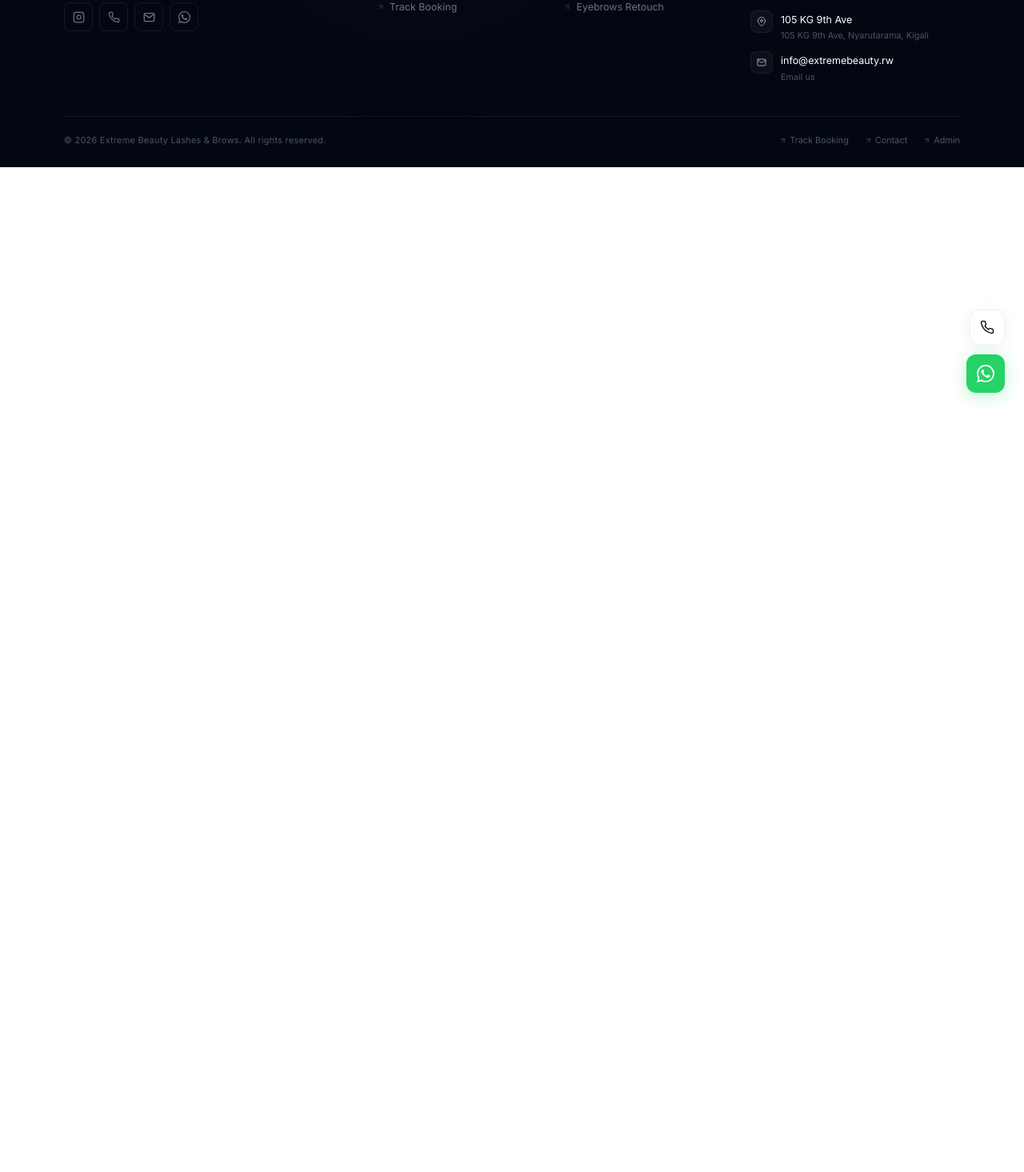
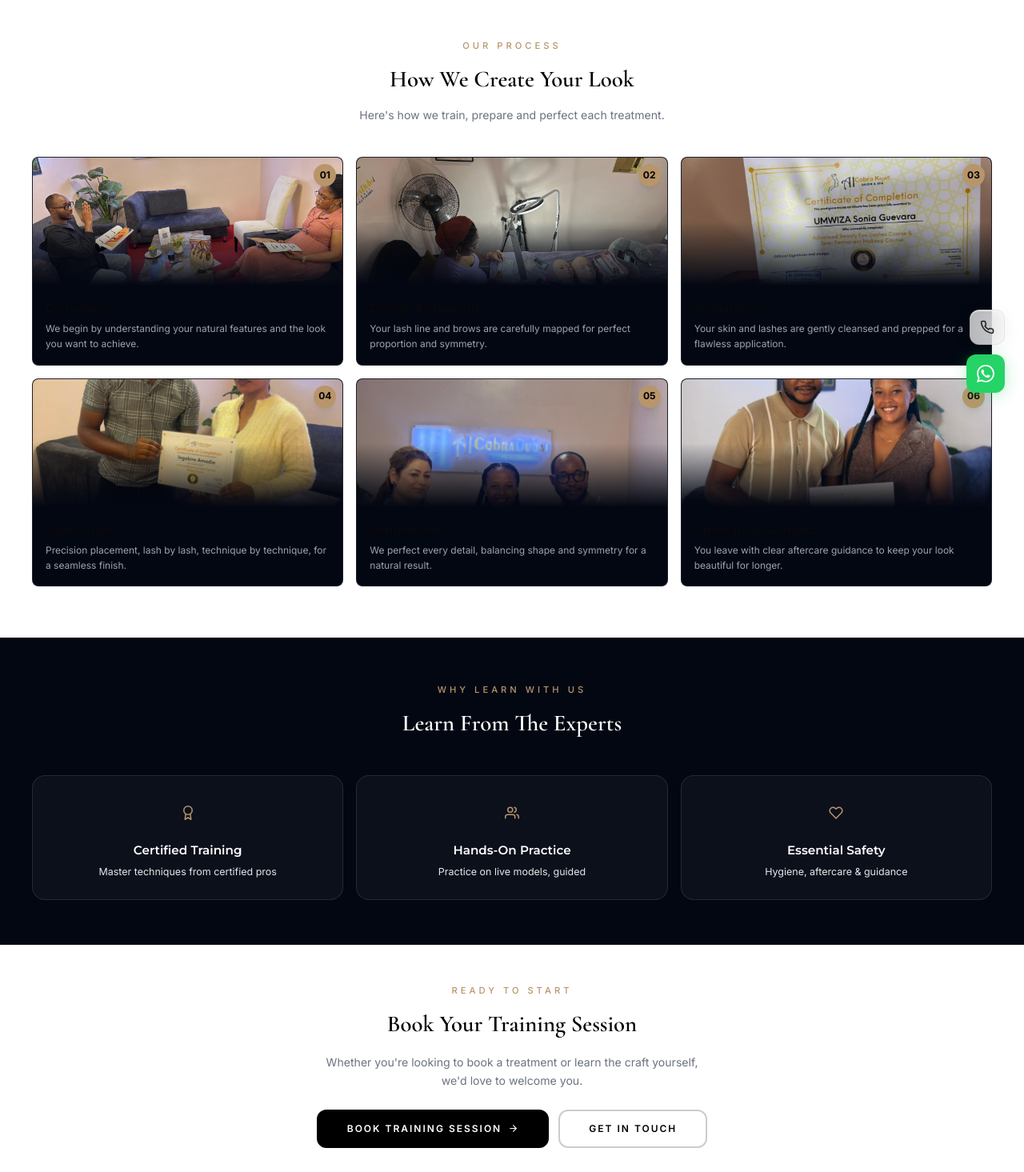
Before and after one commit to adolphenayituriki/ExtremeBeauty_E-Booking-Website, a React (Create React App) app in the folder frontend/: page /teaching in a window 1280 px wide. Shown: the part 285-1750 px from the top of the page at 80% size. Before the commit the page ends 800 px from the top, so only its background shows below. Built offline with nearby package versions, Linux system fonts and the light colour scheme; no server answers.

Commit message:
feat: add Teaching page with compact home section and bookable training session

```diff
--- a/frontend/src/App.js
+++ b/frontend/src/App.js
@@ -11,6 +11,7 @@ import About from './pages/About';
 import Booking from './pages/Booking';
 import Contact from './pages/Contact';
 import Tracking from './pages/Tracking';
+import Teaching from './pages/Teaching';
 import { AuthProvider, useAuth } from './context/AdminAuthContext';
 import AdminLogin from './pages/admin/AdminLogin';
 import AdminLayout from './pages/admin/AdminLayout';
@@ -93,6 +94,7 @@ function App() {
               <Route path="/booking" element={<Booking />} />
               <Route path="/contact" element={<Contact />} />
               <Route path="/tracking" element={<Tracking />} />
+              <Route path="/teaching" element={<Teaching />} />
 
               {/* Admin routes */}
               <Route path="/admin/login" element={<AdminLogin />} />
--- a/frontend/src/components/Navbar.js
+++ b/frontend/src/components/Navbar.js
@@ -24,6 +24,7 @@ const categoryLinks = [
   { path: '/services', label: 'Brows', category: 'Brows' },
   { path: '/services', label: 'Lash Lift', category: 'Lash Lift' },
   { path: '/about', label: 'About Us' },
+  { path: '/teaching', label: 'Teaching' },
   { path: '/contact', label: 'Contact' },
 ];
 
--- a/frontend/src/data/services.js
+++ b/frontend/src/data/services.js
@@ -107,6 +107,15 @@ export const services = [
     description:
       "Touch-up and refresh service for previously done microblading, microshading, or combination brows.",
   },
+  {
+    name: "Training Session",
+    price: 0,
+    priceFormatted: "On Request",
+    image: "/images/Teaching-1.jpeg",
+    category: "Training",
+    description:
+      "Learn the craft of lashes and brows. Certified training, hands-on practice on live models, and essential safety guidance included.",
+  },
 ];
 
 export const categories = [
@@ -114,6 +123,7 @@ export const categories = [
   { key: "Lash Lift", label: "Lash Lift & Perm" },
   { key: "Lashes", label: "Eyelash Extensions" },
   { key: "Retouch", label: "Touch-Ups & Retouch" },
+  { key: "Training", label: "Training Sessions" },
 ];
 
 export const getServiceByName = (name) => services.find((s) => s.name === name);
--- a/frontend/src/pages/Home.js
+++ b/frontend/src/pages/Home.js
@@ -298,41 +298,41 @@ const Home = () => {
       </section>
 
       {/* ===== 4. TEACHING ===== */}
-      <section className="py-20 px-5 bg-gray-950 text-white relative overflow-hidden">
+      <section className="py-14 px-5 bg-gray-950 text-white relative overflow-hidden">
         <div className="absolute inset-0 bg-[radial-gradient(ellipse_at_bottom,rgba(184,149,106,0.06)_0%,transparent_60%)]" />
         <div className="absolute top-0 left-1/4 w-[400px] h-[300px] bg-gold/[0.04] rounded-full blur-[120px]" />
         <div className="max-w-[1200px] mx-auto relative">
           <FadeIn>
-            <div className="text-center mb-4">
-              <p className="text-[0.7rem] tracking-[4px] uppercase text-gold mb-2 font-medium">Learn The Craft</p>
-              <h2 className="text-[2rem] mb-2 text-white font-cormorant font-semibold">How We Create Your Look</h2>
-              <p className="text-gray-400 text-[0.88rem] max-w-[520px] mx-auto">Behind every beautiful result is a careful, professional process. Here's how we train, prepare and perfect each treatment.</p>
+            <div className="text-center mb-8">
+              <p className="text-[0.65rem] tracking-[4px] uppercase text-gold mb-1.5 font-medium">Learn The Craft</p>
+              <h2 className="text-[1.7rem] mb-1.5 text-white font-cormorant font-semibold">How We Create Your Look</h2>
+              <p className="text-gray-400 text-[0.82rem] max-w-[520px] mx-auto">Here's how we train, prepare and perfect each treatment.</p>
             </div>
           </FadeIn>
 
-          <div className="grid grid-cols-1 sm:grid-cols-2 lg:grid-cols-3 gap-5 mt-6">
-            {teachingSteps.map((step, index) => (
+          <div className="grid grid-cols-1 sm:grid-cols-3 gap-3 lg:gap-4">
+            {teachingSteps.slice(0, 3).map((step, index) => (
               <FadeIn key={index} delay={index * 0.08}>
-                <div className="group relative h-full overflow-hidden rounded-2xl border border-white/10 bg-white/[0.04] hover:border-gold/40 transition-all duration-500">
-                  <div className="relative h-[180px] overflow-hidden">
+                <div className="group relative overflow-hidden rounded-lg border border-white/10 bg-white/[0.04] hover:border-gold/40 transition-all duration-500">
+                  <div className="relative h-28 sm:h-32 lg:h-36 overflow-hidden">
                     <img src={`/images/${step.image}`} alt={step.title} loading="lazy" className="w-full h-full object-cover transition-transform duration-700 group-hover:scale-110" />
                     <div className="absolute inset-0 bg-gradient-to-t from-gray-950 via-transparent to-transparent" />
-                    <span className="absolute top-3 right-3 w-9 h-9 rounded-full bg-gold text-black flex items-center justify-center text-[0.95rem] font-bold shadow-lg">
+                    <span className="absolute top-2 right-2 w-7 h-7 rounded-full bg-gold text-black flex items-center justify-center text-[0.75rem] font-bold shadow-lg">
                       {String(index + 1).padStart(2, '0')}
                     </span>
                   </div>
-                  <div className="p-5">
-                    <h3 className="text-[1.05rem] mb-1.5 text-white group-hover:text-gold transition-colors duration-300">{step.title}</h3>
-                    <p className="text-gray-400 text-[0.8rem] leading-[1.6]">{step.description}</p>
+                  <div className="p-3">
+                    <h3 className="text-[0.85rem] mb-0.5 text-white group-hover:text-gold transition-colors duration-300">{step.title}</h3>
+                    <p className="text-gray-400 text-[0.7rem] leading-[1.5]">{step.description}</p>
                   </div>
                 </div>
               </FadeIn>
             ))}
           </div>
 
-          <div className="text-center mt-10">
-            <Link to="/booking" className="inline-flex items-center gap-2 bg-gold text-black px-8 py-3 text-[0.75rem] font-semibold uppercase tracking-[2px] rounded-xl transition-all duration-300 hover:bg-gold-light hover:shadow-[0_8px_30px_rgba(184,149,106,0.3)]">
-              Experience It Yourself <FiArrowRight size={14} />
+          <div className="text-center mt-8">
+            <Link to="/teaching" className="inline-flex items-center gap-2 bg-gold text-black px-7 py-2.5 text-[0.72rem] font-semibold uppercase tracking-[2px] rounded-lg transition-all duration-300 hover:bg-gold-light hover:shadow-[0_8px_30px_rgba(184,149,106,0.3)]">
+              See The Full Process <FiArrowRight size={13} />
             </Link>
           </div>
         </div>
--- /dev/null
+++ b/frontend/src/pages/Teaching.js
@@ -0,0 +1,116 @@
+import React, { useRef } from 'react';
+import { Link } from 'react-router-dom';
+import { FiArrowRight, FiCheck, FiAward, FiUsers, FiHeart } from 'react-icons/fi';
+import { motion, useInView } from 'framer-motion';
+
+const FadeIn = ({ children, delay = 0, className = '' }) => {
+  const ref = useRef(null);
+  const isInView = useInView(ref, { once: true, margin: '-60px' });
+  return (
+    <motion.div
+      ref={ref}
+      initial={{ opacity: 0, y: 30 }}
+      animate={isInView ? { opacity: 1, y: 0 } : { opacity: 0, y: 30 }}
+      transition={{ duration: 0.6, delay, ease: [0.16, 1, 0.3, 1] }}
+      className={className}
+    >
+      {children}
+    </motion.div>
+  );
+};
+
+const teachingSteps = [
+  { title: 'Consultation', image: 'Teaching-1.jpeg', description: 'We begin by understanding your natural features and the look you want to achieve.' },
+  { title: 'Design & Mapping', image: 'Teaching-2.jpg', description: 'Your lash line and brows are carefully mapped for perfect proportion and symmetry.' },
+  { title: 'Preparation', image: 'Teaching-3.jpg', description: 'Your skin and lashes are gently cleansed and prepped for a flawless application.' },
+  { title: 'Application', image: 'Teaching-4.jpg', description: 'Precision placement, lash by lash, technique by technique, for a seamless finish.' },
+  { title: 'Refinement', image: 'Teaching-5.jpg', description: 'We perfect every detail, balancing shape and symmetry for a natural result.' },
+  { title: 'Aftercare & Guidance', image: 'Teaching-6.jpg', description: 'You leave with clear aftercare guidance to keep your look beautiful for longer.' },
+];
+
+const highlights = [
+  { icon: <FiAward size={18} />, title: 'Certified Training', text: 'Master techniques from certified pros' },
+  { icon: <FiUsers size={18} />, title: 'Hands-On Practice', text: 'Practice on live models, guided' },
+  { icon: <FiHeart size={18} />, title: 'Essential Safety', text: 'Hygiene, aftercare & guidance' },
+];
+
+const Teaching = () => {
+  return (
+    <>
+      <div className="pt-[110px] pb-10 bg-gray-950 text-white text-center relative overflow-hidden">
+        <div className="absolute inset-0 bg-[radial-gradient(ellipse_at_center,rgba(184,149,106,0.08)_0%,transparent_70%)]" />
+        <div className="container mx-auto px-5 relative z-10">
+          <p className="text-[0.7rem] tracking-[4px] uppercase text-gold mb-2 font-medium">Learn The Craft</p>
+          <h1 className="text-[2.2rem] mb-2 font-cormorant font-semibold text-white">Teaching Service</h1>
+          <p className="text-gray-400 text-[0.88rem]">How we train, prepare and perfect each treatment</p>
+        </div>
+      </div>
+
+      <section className="py-16 px-5 bg-white">
+        <div className="max-w-[1200px] mx-auto">
+          <div className="text-center mb-10">
+            <p className="text-[0.7rem] tracking-[4px] uppercase text-gold mb-2 font-medium">Our Process</p>
+            <h2 className="text-[1.8rem] mb-2 text-black font-cormorant font-semibold">How We Create Your Look</h2>
+            <p className="text-gray-500 text-[0.88rem] max-w-[520px] mx-auto">Here's how we train, prepare and perfect each treatment.</p>
+          </div>
+
+          <div className="grid grid-cols-1 sm:grid-cols-2 lg:grid-cols-3 gap-4">
+            {teachingSteps.map((step, index) => (
+              <FadeIn key={index} delay={(index % 3) * 0.08}>
+                <div className="group relative overflow-hidden rounded-lg border border-white/10 bg-gray-950 hover:border-gold/40 transition-all duration-500">
+                  <div className="relative h-36 sm:h-40 overflow-hidden">
+                    <img src={`/images/${step.image}`} alt={step.title} loading="lazy" className="w-full h-full object-cover transition-transform duration-700 group-hover:scale-110" />
+                    <div className="absolute inset-0 bg-gradient-to-t from-gray-950 via-transparent to-transparent" />
+                    <span className="absolute top-2 right-2 w-7 h-7 rounded-full bg-gold text-black flex items-center justify-center text-[0.75rem] font-bold shadow-lg">
+                      {String(index + 1).padStart(2, '0')}
+                    </span>
+                  </div>
+                  <div className="p-4 text-white">
+                    <h3 className="text-[0.9rem] mb-1 font-semibold group-hover:text-gold transition-colors duration-300">{step.title}</h3>
+                    <p className="text-gray-400 text-[0.75rem] leading-[1.6]">{step.description}</p>
+                  </div>
+                </div>
+              </FadeIn>
+            ))}
+          </div>
+        </div>
+      </section>
+
+      <section className="py-14 px-5 bg-gray-950 text-white">
+        <div className="max-w-[1200px] mx-auto">
+          <div className="text-center mb-10">
+            <p className="text-[0.7rem] tracking-[4px] uppercase text-gold mb-2 font-medium">Why Learn With Us</p>
+            <h2 className="text-[1.8rem] mb-2 text-white font-cormorant font-semibold">Learn From The Experts</h2>
+          </div>
+          <div className="grid grid-cols-1 sm:grid-cols-3 gap-4">
+            {highlights.map((h, index) => (
+              <FadeIn key={index} delay={index * 0.08}>
+                <div className="rounded-2xl border border-white/10 bg-white/[0.04] p-6 text-center hover:border-gold/40 transition-all duration-500">
+                  <div className="w-11 h-11 mx-auto mb-3 flex items-center justify-center text-gold">{h.icon}</div>
+                  <h3 className="text-[0.95rem] mb-1 font-semibold text-white">{h.title}</h3>
+                  <p className="text-gray-200 text-[0.78rem] leading-[1.6]">{h.text}</p>
+                </div>
+              </FadeIn>
+            ))}
+          </div>
+        </div>
+      </section>
+
+      <section className="py-12 px-5 bg-white text-black text-center">
+        <p className="text-[0.7rem] tracking-[4px] uppercase text-gold mb-2 font-medium">Ready To Start</p>
+        <h2 className="text-[1.8rem] mb-3 text-black font-cormorant font-semibold">Book Your Training Session</h2>
+        <p className="text-gray-500 max-w-[500px] mx-auto text-[0.88rem] mb-6 leading-relaxed">
+          Whether you&apos;re looking to book a treatment or learn the craft yourself, we&apos;d love to welcome you.
+        </p>
+        <div className="flex flex-wrap gap-3 justify-center">
+          <Link to="/booking?service=Training Session" className="btn-primary inline-flex items-center gap-2">
+            Book Training Session <FiArrowRight size={13} />
+          </Link>
+          <Link to="/contact" className="btn-secondary border-black/20 text-black hover:border-gold hover:text-gold hover:bg-gold/5">Get In Touch</Link>
+        </div>
+      </section>
+    </>
+  );
+};
+
+export default Teaching;
```
